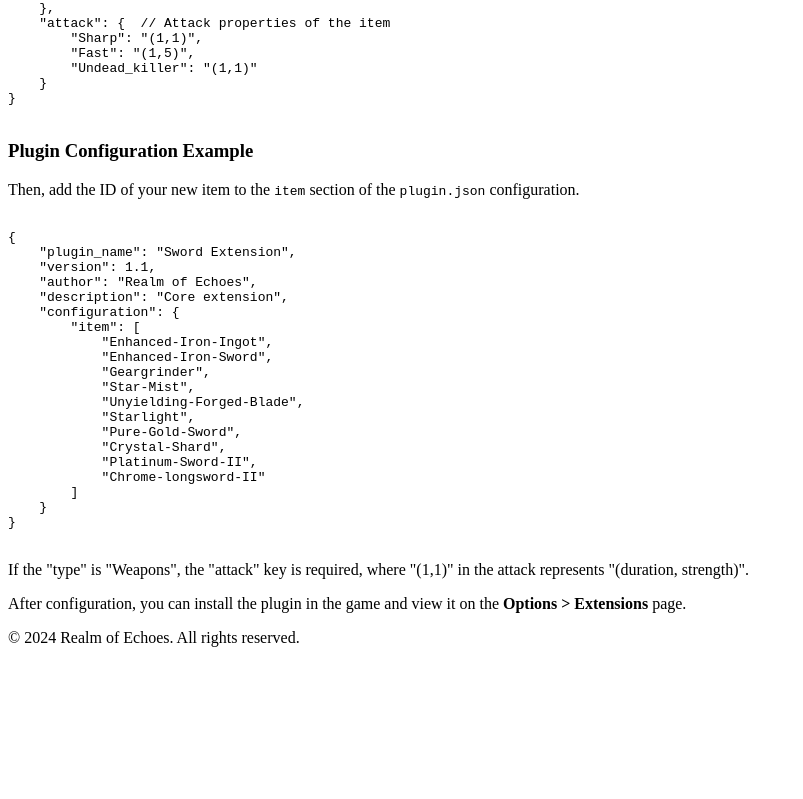
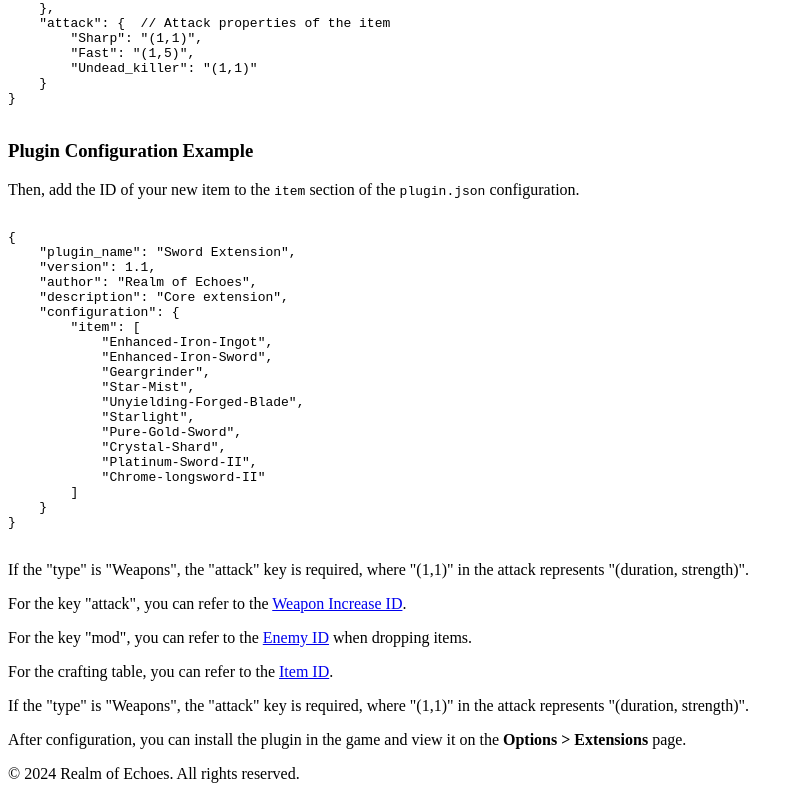
Before and after one commit to bowen-H0/Realm-of-Echoes, a plain HTML site: page Plugin-Documentation-item.html in a window 1280 px wide. Shown: the part 1861-2660 px from the top of the page, without its empty margins (0-803 px from the left). Before the commit the page ends 2524 px from the top, so only its background shows below. Drawn offline with Linux system fonts and the light colour scheme.

Commit message:
Update Plugin-Documentation-item.html

```diff
--- a/Plugin-Documentation-item.html
+++ b/Plugin-Documentation-item.html
@@ -158,6 +158,11 @@
 }
             </code></pre>
             <p>If the "type" is "Weapons", the "attack" key is required, where "(1,1)" in the attack represents "(duration, strength)".</p>
+            <p>For the key "attack", you can refer to the <a href="Weapon-Increase.html">Weapon Increase ID</a>.</p>
+            <p>For the key "mod", you can refer to the <a href="ID-Directory-Enemy.html">Enemy ID</a> when dropping items.</p>
+            <p>For the crafting table, you can refer to the <a href="ID-Directory-item.html">Item ID</a>.</p>
+            <p>If the "type" is "Weapons", the "attack" key is required, where "(1,1)" in the attack represents "(duration, strength)".</p>
+
             <p>After configuration, you can install the plugin in the game and view it on the <strong>Options &gt; Extensions</strong> page.</p>
         </section>
     </main>
```
